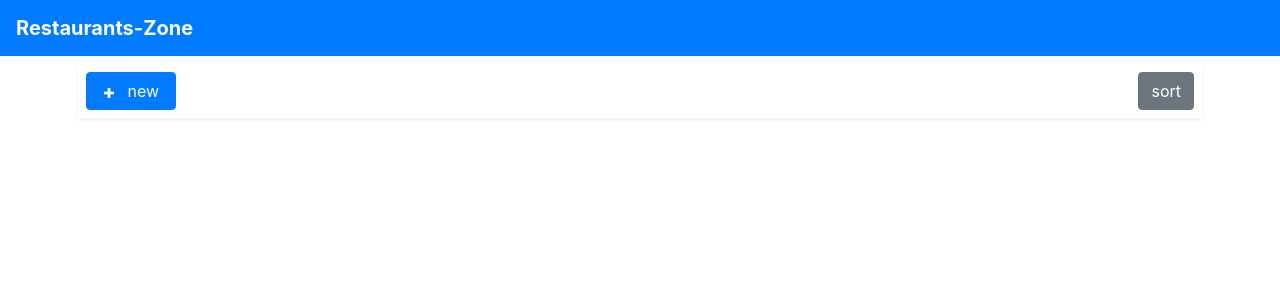
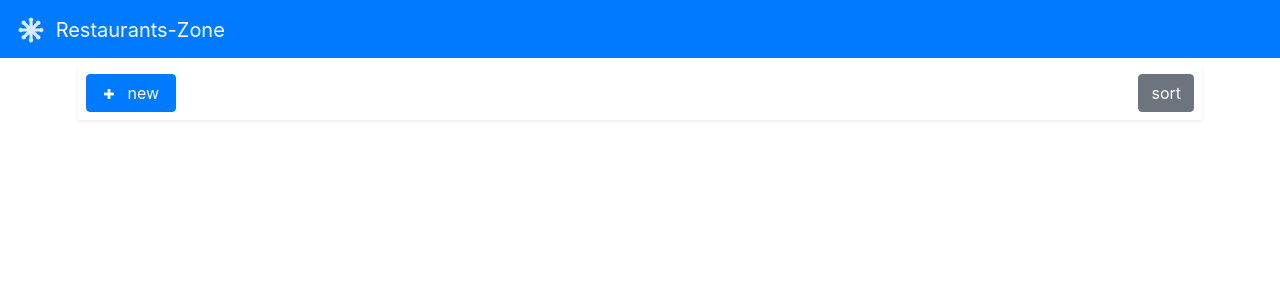
Before and after one commit to 3omer/restaurants-zone, a Flask app: page / in a window 1280 px wide. Shown: the top 300 px of the page. Run offline with Flask 2, Linux system fonts and the light colour scheme; some libraries are stand-ins or nearby versions.

Commit message:
add brand svg restaurants style enhancement

```diff
--- a/templates/base_temp.html
+++ b/templates/base_temp.html
@@ -13,7 +13,16 @@
 <body>
     <header>
         <nav class="navbar navbar-expand-md  sticky-top navbar-dark bg-primary">
-            <a class="navbar-brand" href="/"><strong>Restaurants-Zone</strong></a>
+            <a class="navbar-brand align-bottom" href="/">
+                <span>
+                    <svg xmlns="http://www.w3.org/2000/svg" version="1.1" viewBox="0 0 24 24" width="30" height="30">
+                        <path
+                            d="m5.13 10.71h3.74l-2.65-2.65c-1.01 0-1.83-.82-1.83-1.84a1.83 1.83 0 0 1 1.83-1.83c1.02 0 1.84.82 1.84 1.83l2.65 2.65v-3.74c-.71-.72-.71-1.88 0-2.59.71-.72 1.87-.72 2.58 0 .71.71.71 1.87 0 2.59v3.74l2.66-2.65c0-1.01.81-1.83 1.83-1.83 1.01 0 1.83.82 1.83 1.83 0 1.02-.82 1.84-1.83 1.84l-2.65 2.65h3.74c.72-.71 1.88-.71 2.59 0 .72.71.72 1.87 0 2.58-.71.71-1.87.71-2.59 0h-3.74l2.65 2.66c1.01 0 1.83.81 1.83 1.83a1.83 1.83 0 0 1-1.83 1.83c-1.02 0-1.83-.82-1.83-1.83l-2.66-2.65v3.74c.71.72.71 1.88 0 2.59-.71.72-1.87.72-2.58 0-.71-.71-.71-1.87 0-2.59v-3.74l-2.65 2.65c0 1.01-.82 1.83-1.84 1.83-1.01 0-1.83-.82-1.83-1.83 0-1.02.82-1.83 1.83-1.83l2.65-2.66h-3.74c-.72.71-1.88.71-2.59 0-.72-.71-.72-1.87 0-2.58.71-.71 1.87-.71 2.59 0z"
+                            style="fill:#ffffffd8"  />
+                    </svg>
+                </span>
+               <span class="mx-1 align-middle">Restaurants-Zone</span>
+            </a>
             <button class="navbar-toggler" type="button" data-toggle="collapse" data-target="#navbarTogglerDemo02"
                 aria-controls="navbarTogglerDemo02" aria-expanded="false" aria-label="Toggle navigation">
                 <span class="navbar-toggler-icon"></span>
@@ -88,7 +97,7 @@
         </div>
     </div>
     <script>
-       $('#deleteModal').on('show.bs.modal', function (event) {
+        $('#deleteModal').on('show.bs.modal', function (event) {
             var btn = $(event.relatedTarget);
             var name = btn.data('name');
             var action = btn.data('action');
--- a/templates/restaurants.html
+++ b/templates/restaurants.html
@@ -29,7 +29,7 @@
                         data-src="holder.js/100px225?theme=thumb&bg=55595c&fg=eceeef&text={{r.name}}"
                         data-holder-rendered="true" alt="Card image cap">
                     <div class="card-body">
-                        <h5 class="card-title badge badge-dark">{{r.name}}</h5>
+                        <h5 class="card-title badge badge-dark text-uppercase">{{r.name}}</h5>
                         <p class="card-text">has <span class="badge badge-info badge-pill">24</span> menu item</p>
                     </div>
                     <div class="card-footer d-flex flex-column flex-sm-row justify-content-between">
```
